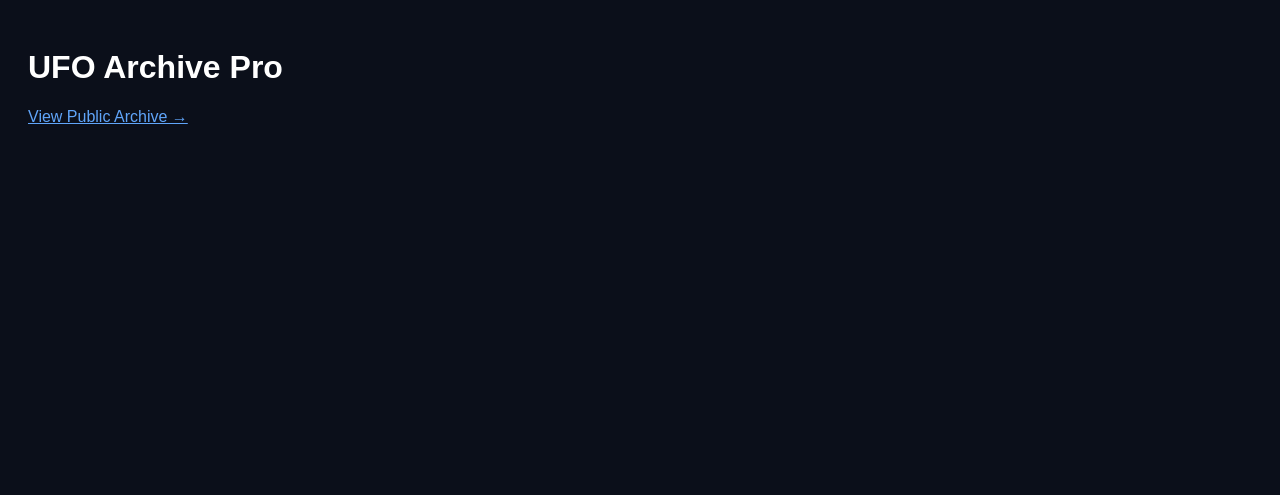
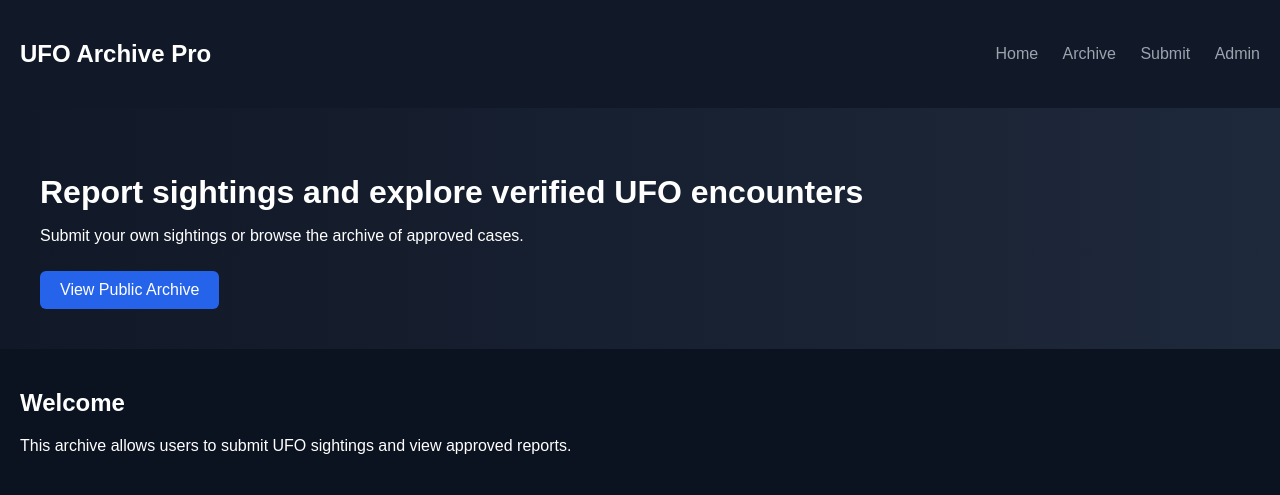
Before and after one commit to d562kb9xsd-star/ufo-archive-pro, a website: page index.html in a window 1280 px wide. Drawn offline with Linux system fonts and the light colour scheme.

Commit message:
Update index.html

```diff
--- a/index.html
+++ b/index.html
@@ -3,17 +3,82 @@
 <head>
   <meta charset="UTF-8">
   <title>UFO Archive Pro</title>
+  <meta name="viewport" content="width=device-width, initial-scale=1.0">
+
+  <style>
+    body {
+      margin: 0;
+      font-family: Arial, sans-serif;
+      background: #0b1220;
+      color: #fff;
+    }
+
+    header {
+      padding: 20px;
+      background: #111827;
+      display: flex;
+      justify-content: space-between;
+      align-items: center;
+    }
+
+    nav a {
+      color: #9ca3af;
+      margin-left: 20px;
+      text-decoration: none;
+    }
+
+    nav a:hover {
+      color: #fff;
+    }
+
+    .hero {
+      padding: 40px;
+      background: linear-gradient(to right, #111827, #1e293b);
+    }
+
+    .hero h1 {
+      font-size: 32px;
+      margin-bottom: 10px;
+    }
+
+    .container {
+      padding: 20px;
+    }
+
+    .button {
+      display: inline-block;
+      padding: 10px 20px;
+      background: #2563eb;
+      color: white;
+      text-decoration: none;
+      border-radius: 6px;
+      margin-top: 10px;
+    }
+  </style>
 </head>
 
-<body style="background:#0b0f1a;color:white;font-family:Arial;padding:20px;">
+<body>
 
-  <h1>UFO Archive Pro</h1>
+<header>
+  <h2>UFO Archive Pro</h2>
+  <nav>
+    <a href="index.html">Home</a>
+    <a href="archive.html">Archive</a>
+    <a href="submit.html">Submit</a>
+    <a href="admin.html">Admin</a>
+  </nav>
+</header>
 
-  <p>
-    <a href="archive.html" style="color:#60a5fa;">
-      View Public Archive →
-    </a>
-  </p>
+<section class="hero">
+  <h1>Report sightings and explore verified UFO encounters</h1>
+  <p>Submit your own sightings or browse the archive of approved cases.</p>
+  <a href="archive.html" class="button">View Public Archive</a>
+</section>
+
+<div class="container">
+  <h2>Welcome</h2>
+  <p>This archive allows users to submit UFO sightings and view approved reports.</p>
+</div>
 
 </body>
 </html>
```
